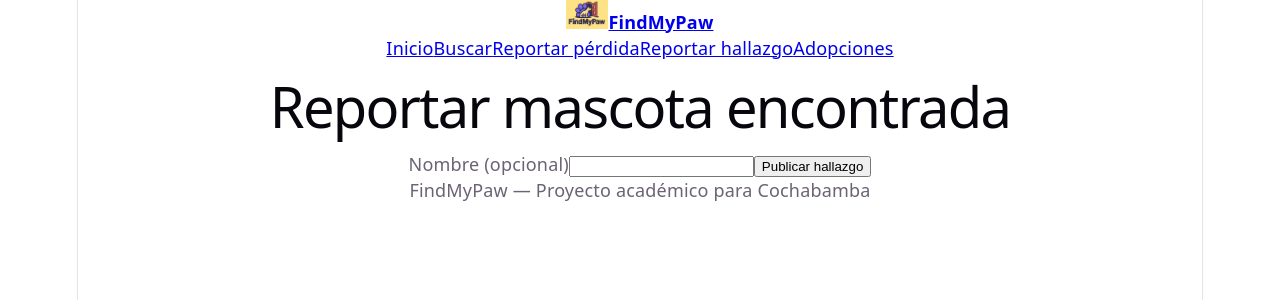
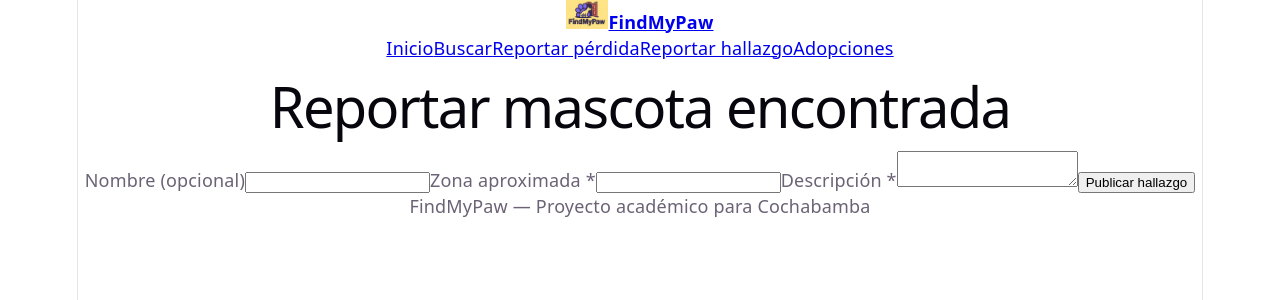
Before and after one commit to Brenda-Medrano/FindMyPaw-IS, a React (Vite) app: page /reportar-hallazgo in a window 1280 px wide. Shown: the top 300 px of the page. Built offline with nearby package versions, Linux system fonts and the light colour scheme.

Commit message:
feat(HU-03): mostrar errores de campos

```diff
--- a/src/model/validarReporte.ts
+++ b/src/model/validarReporte.ts
@@ -2,5 +2,6 @@ import type { NuevoReporte, ErroresFormulario } from './types';
 export function validarReporte(datos: NuevoReporte): ErroresFormulario {
   const errores: ErroresFormulario = {};
   if (!datos.zona.trim()) errores.zona = 'Indica la zona aproximada';
+  if (!datos.descripcion.trim()) errores.descripcion = 'Describe la mascota encontrada';
   return errores;
 }
--- a/src/views/ReportarHallazgo.tsx
+++ b/src/views/ReportarHallazgo.tsx
@@ -4,6 +4,8 @@ export default function ReportarHallazgo() {
   const [nombre,setNombre]=useState(nuevoHallazgo().nombre ?? '');
   return <main><h1>Reportar mascota encontrada</h1><form onSubmit={e=>e.preventDefault()}>
     <label htmlFor="nombre-h">Nombre (opcional)</label><input id="nombre-h" value={nombre} onChange={e=>setNombre(e.target.value)}/>
+    <label htmlFor="zona-h">Zona aproximada *</label><input id="zona-h" required />
+    <label htmlFor="desc-h">Descripción *</label><textarea id="desc-h" required/>
     <button type="submit">Publicar hallazgo</button>
   </form></main>;
 }
```
Also changed, not shown: 1 other file (tests, documents, lock files or other folders).
